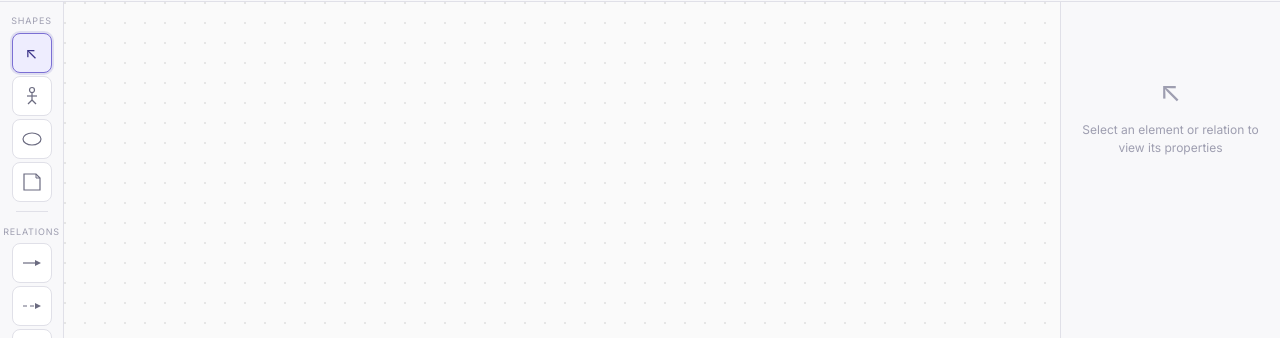
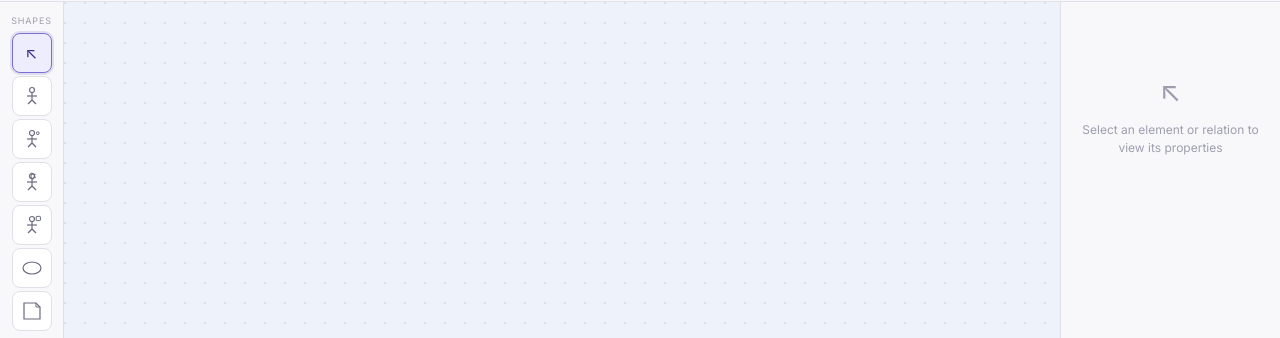
Before and after one commit to MuhammadAashirAslam/Online-Design-tool---CASE-, a React (Vite) app: page /editor/1 in a window 1280 px wide. Shown: the part 84-422 px from the top of the page. Built offline with nearby package versions, Linux system fonts and the light colour scheme.

Commit message:
Add actor variants and improve canvas visibility

```diff
--- a/src/components/Canvas.tsx
+++ b/src/components/Canvas.tsx
@@ -163,11 +163,8 @@ const Canvas = forwardRef<SVGSVGElement, CanvasProps>(({
       }
 
       setHoverTargetId(best?.id || null);
-    } else {
-      const hoveredEl = [...elements].reverse().find(el =>
-        pos.x >= el.x && pos.x <= el.x + el.width && pos.y >= el.y && pos.y <= el.y + el.height
-      );
-      setHoverTargetId(hoveredEl?.id || null);
+    } else if (hoverTargetId) {
+      setHoverTargetId(null);
     }
   };
 
@@ -324,7 +321,7 @@ const Canvas = forwardRef<SVGSVGElement, CanvasProps>(({
         </marker>
         {/* Dot grid pattern */}
         <pattern id="dotGrid" x="0" y="0" width="20" height="20" patternUnits="userSpaceOnUse">
-          <circle cx="1" cy="1" r="0.8" fill="#ccc" />
+          <circle cx="1" cy="1" r="0.8" fill="var(--canvas-grid-dot, #B9C6D8)" />
         </pattern>
       </defs>
     );
@@ -339,7 +336,13 @@ const Canvas = forwardRef<SVGSVGElement, CanvasProps>(({
       case 'class-box':
         return renderClassBox(el, isSelected, isConnectingSource);
       case 'actor':
-        return renderActor(el, isSelected, isConnectingSource);
+        return renderActor(el, isSelected, isConnectingSource, 'default');
+      case 'actor-user':
+        return renderActor(el, isSelected, isConnectingSource, 'user');
+      case 'actor-admin':
+        return renderActor(el, isSelected, isConnectingSource, 'admin');
+      case 'actor-system':
+        return renderActor(el, isSelected, isConnectingSource, 'system');
       case 'usecase':
         return renderUseCase(el, isSelected, isConnectingSource);
       case 'component':
@@ -407,7 +410,12 @@ const Canvas = forwardRef<SVGSVGElement, CanvasProps>(({
     );
   }
 
-  function renderActor(el: DiagramElement, isSelected: boolean, isConnSrc: boolean) {
+  function renderActor(
+    el: DiagramElement,
+    isSelected: boolean,
+    isConnSrc: boolean,
+    variant: 'default' | 'user' | 'admin' | 'system',
+  ) {
     const cx = el.x + el.width / 2;
     const headR = 10;
     const headY = el.y + headR + 4;
@@ -424,6 +432,20 @@ const Canvas = forwardRef<SVGSVGElement, CanvasProps>(({
         <line x1={cx - legSpread} y1={armY} x2={cx + legSpread} y2={armY} stroke={s} strokeWidth="1.5" />
         <line x1={cx} y1={bodyBottomY} x2={cx - legSpread} y2={bodyBottomY + 20} stroke={s} strokeWidth="1.5" />
         <line x1={cx} y1={bodyBottomY} x2={cx + legSpread} y2={bodyBottomY + 20} stroke={s} strokeWidth="1.5" />
+        {variant === 'user' && (
+          <circle cx={cx + 14} cy={headY - 8} r={4.5} fill="none" stroke={s} strokeWidth="1" />
+        )}
+        {variant === 'admin' && (
+          <path
+            d={`M${cx} ${headY - 16} L${cx + 4} ${headY - 10} L${cx + 9} ${headY - 11} L${cx + 7} ${headY - 6} L${cx + 11} ${headY - 2} L${cx + 6} ${headY - 1} L${cx + 3} ${headY + 4} L${cx} ${headY} L${cx - 3} ${headY + 4} L${cx - 6} ${headY - 1} L${cx - 11} ${headY - 2} L${cx - 7} ${headY - 6} L${cx - 9} ${headY - 11} L${cx - 4} ${headY - 10} Z`}
+            fill="none"
+            stroke={s}
+            strokeWidth="0.9"
+          />
+        )}
+        {variant === 'system' && (
+          <rect x={cx + 8} y={headY - 12} width={10} height={10} rx={1.5} fill="none" stroke={s} strokeWidth="1" />
+        )}
         <text x={cx} y={el.y + el.height - 2} textAnchor="middle" fontSize="11"
           fill="#1A1A2E" fontFamily="Inter, sans-serif">{el.label}</text>
       </g>
@@ -611,42 +633,40 @@ const Canvas = forwardRef<SVGSVGElement, CanvasProps>(({
     if (!source) return null;
 
     const targetEl = hoverTargetId ? elements.find(e => e.id === hoverTargetId) : undefined;
-
-    let targetPoint = mouseCanvasPos;
-    if (targetEl) {
-      const cx = targetEl.x + targetEl.width / 2;
-      const cy = targetEl.y + targetEl.height / 2;
-      const hardpoints = [
-        { x: cx, y: targetEl.y },
-        { x: cx, y: targetEl.y + targetEl.height },
-        { x: targetEl.x, y: cy },
-        { x: targetEl.x + targetEl.width, y: cy }
-      ];
-      let minD = Infinity;
-      let bestHp = hardpoints[0];
-      for (const hp of hardpoints) {
-        const d = Math.hypot(hp.x - mouseCanvasPos.x, hp.y - mouseCanvasPos.y);
-        if (d < minD) {
-          minD = d;
-          bestHp = hp;
-        }
-      }
-      targetPoint = bestHp;
-    }
+    const targetPoint = targetEl
+      ? getCenterPoint(targetEl)
+      : mouseCanvasPos;
 
     const isAssociation = activeTool === 'association';
-
     const sp = isAssociation
       ? getPerimeterPoint(source, targetPoint.x, targetPoint.y)
       : getEdgePoint(source, targetPoint.x, targetPoint.y);
 
-    const ep = targetPoint;
+    const ep = targetEl
+      ? (isAssociation
+        ? getPerimeterPoint(targetEl, sp.x, sp.y)
+        : getEdgePoint(targetEl, sp.x, sp.y))
+      : targetPoint;
 
     const isDashed = ['dependency', 'realization', 'include', 'extend'].includes(activeTool);
     const markerId = `url(#arrow-${activeTool})`;
 
     return (
       <g pointerEvents="none">
+        {targetEl && (
+          <rect
+            x={targetEl.x - 5}
+            y={targetEl.y - 5}
+            width={targetEl.width + 10}
+            height={targetEl.height + 10}
+            rx={8}
+            fill="none"
+            stroke="#534AB7"
+            strokeWidth={1.5}
+            strokeDasharray="6 3"
+            opacity={0.8}
+          />
+        )}
         <line
           x1={sp.x}
           y1={sp.y}
@@ -696,11 +716,10 @@ const Canvas = forwardRef<SVGSVGElement, CanvasProps>(({
           {elements.map(el => {
             const isSelected = el.id === selectedId;
             const isConnectingSource = el.id === connectingFrom;
-            const isHoverTarget = el.id === hoverTargetId;
-            const isConnectorTool = connectorTools.includes(activeTool);
+            const isConnectorTool = ['association', 'inheritance', 'realization', 'dependency', 'aggregation', 'composition', 'include', 'extend'].includes(activeTool);
 
-            // Show hardpoints if element is selected, hovered, or connecting source
-            if (!isSelected && !isConnectingSource && !isHoverTarget) return null;
+            // Only show hardpoints if element is selected, or if we are using a connector tool
+            if (!isSelected && !isConnectorTool && !isConnectingSource) return null;
 
             const cx = el.x + el.width / 2;
             const cy = el.y + el.height / 2;
@@ -711,37 +730,20 @@ const Canvas = forwardRef<SVGSVGElement, CanvasProps>(({
               { x: el.x + el.width, y: cy }      // Right
             ];
 
-            // If actively snapping to this element, highlight the closest hardpoint
-            let activeHpIndex = -1;
-            if (isConnectorTool && connectingFrom && isHoverTarget && mouseCanvasPos) {
-              let minD = Infinity;
-              hardpoints.forEach((p, i) => {
-                const d = Math.hypot(p.x - mouseCanvasPos.x, p.y - mouseCanvasPos.y);
-                if (d < minD) {
-                  minD = d;
-                  activeHpIndex = i;
-                }
-              });
-            }
-
             return (
               <g key={`hp-${el.id}`}>
-                {hardpoints.map((p, i) => {
-                  const isActive = i === activeHpIndex;
-                  return (
-                    <circle
-                      key={i}
-                      cx={p.x}
-                      cy={p.y}
-                      r={isActive ? 6 : 3.5}
-                      fill={isActive ? '#10b981' : 'none'}
-                      stroke={isActive ? '#fff' : '#534AB7'}
-                      strokeWidth={isActive ? 2 : 1.5}
-                      opacity={isActive ? 1 : 0.6}
-                      style={{ pointerEvents: 'none', transition: 'all 0.15s ease' }}
-                    />
-                  );
-                })}
+                {hardpoints.map((p, i) => (
+                  <circle
+                    key={i}
+                    cx={p.x}
+                    cy={p.y}
+                    r={3.5}
+                    fill="#534AB7"
+                    stroke="#fff"
+                    strokeWidth={1.5}
+                    style={{ pointerEvents: 'none' }}
+                  />
+                ))}
               </g>
             );
           })}
--- a/src/components/ShapePalette.tsx
+++ b/src/components/ShapePalette.tsx
@@ -34,6 +34,45 @@ const TOOL_ICONS: Record<string, { label: string; icon: ReactNode }> = {
         <line x1="5" y1="10" x2="15" y2="10" stroke="currentColor" strokeWidth="1.2" />
         <line x1="10" y1="14" x2="6" y2="18" stroke="currentColor" strokeWidth="1.2" />
         <line x1="10" y1="14" x2="14" y2="18" stroke="currentColor" strokeWidth="1.2" />
+      </svg>
+    ),
+  },
+  'actor-user': {
+    label: 'User Actor',
+    icon: (
+      <svg width="20" height="20" viewBox="0 0 20 20">
+        <circle cx="10" cy="4" r="2.5" fill="none" stroke="currentColor" strokeWidth="1.2" />
+        <line x1="10" y1="6.5" x2="10" y2="14" stroke="currentColor" strokeWidth="1.2" />
+        <line x1="5" y1="10" x2="15" y2="10" stroke="currentColor" strokeWidth="1.2" />
+        <line x1="10" y1="14" x2="6" y2="18" stroke="currentColor" strokeWidth="1.2" />
+        <line x1="10" y1="14" x2="14" y2="18" stroke="currentColor" strokeWidth="1.2" />
+        <circle cx="15.8" cy="4.2" r="1.4" fill="none" stroke="currentColor" strokeWidth="1" />
+      </svg>
+    ),
+  },
+  'actor-admin': {
+    label: 'Admin Actor',
+    icon: (
+      <svg width="20" height="20" viewBox="0 0 20 20">
+        <circle cx="10" cy="4" r="2.5" fill="none" stroke="currentColor" strokeWidth="1.2" />
+        <line x1="10" y1="6.5" x2="10" y2="14" stroke="currentColor" strokeWidth="1.2" />
+        <line x1="5" y1="10" x2="15" y2="10" stroke="currentColor" strokeWidth="1.2" />
+        <line x1="10" y1="14" x2="6" y2="18" stroke="currentColor" strokeWidth="1.2" />
+        <line x1="10" y1="14" x2="14" y2="18" stroke="currentColor" strokeWidth="1.2" />
+        <path d="M10 0.8L11.2 2.4L13.2 2.2L12.4 4L13.7 5.5L11.8 5.8L10.8 7.4L10 5.8L8.2 5.5L9.5 4L8.7 2.2L10.7 2.4Z" fill="none" stroke="currentColor" strokeWidth="0.9" />
+      </svg>
+    ),
+  },
+  'actor-system': {
+    label: 'System Actor',
+    icon: (
+      <svg width="20" height="20" viewBox="0 0 20 20">
+        <circle cx="10" cy="4" r="2.5" fill="none" stroke="currentColor" strokeWidth="1.2" />
+        <line x1="10" y1="6.5" x2="10" y2="14" stroke="currentColor" strokeWidth="1.2" />
+        <line x1="5" y1="10" x2="15" y2="10" stroke="currentColor" strokeWidth="1.2" />
+        <line x1="10" y1="14" x2="6" y2="18" stroke="currentColor" strokeWidth="1.2" />
+        <line x1="10" y1="14" x2="14" y2="18" stroke="currentColor" strokeWidth="1.2" />
+        <rect x="14.2" y="1.4" width="4.2" height="4.2" rx="0.6" fill="none" stroke="currentColor" strokeWidth="1" />
       </svg>
     ),
   },
--- a/src/lib/validationEngine.ts
+++ b/src/lib/validationEngine.ts
@@ -13,6 +13,7 @@ export function validateDiagram(
   umlType: string
 ): ValidationError[] {
   const errors: ValidationError[] = [];
+  const actorTypes = new Set(['actor', 'actor-user', 'actor-admin', 'actor-system']);
 
   // ── General rules ──
   elements.forEach(el => {
@@ -142,7 +143,7 @@ export function validateDiagram(
 
   // ── Use case diagram rules ──
   if (umlType === 'usecase') {
-    const actors = elements.filter(e => e.element_type === 'actor');
+    const actors = elements.filter(e => actorTypes.has(e.element_type));
     const useCases = elements.filter(e => e.element_type === 'usecase');
 
     // Actors must connect to at least one use case
--- a/src/pages/Editor.tsx
+++ b/src/pages/Editor.tsx
@@ -130,6 +130,9 @@ export default function Editor() {
     const defaults: Record<string, Partial<DiagramElement>> = {
       'class-box': { width: 160, height: 120, fill: '#E6F1FB', stroke: '#378ADD', label: 'NewClass', attributes: [{ visibility: '+', name: 'attribute', type: 'String' }], methods: [{ visibility: '+', name: 'method', returnType: 'void', params: '' }] },
       'actor': { width: 50, height: 90, fill: 'transparent', stroke: '#6B6B80', label: 'Actor' },
+      'actor-user': { width: 50, height: 90, fill: 'transparent', stroke: '#6B6B80', label: 'User' },
+      'actor-admin': { width: 50, height: 90, fill: 'transparent', stroke: '#6B6B80', label: 'Admin' },
+      'actor-system': { width: 50, height: 90, fill: 'transparent', stroke: '#6B6B80', label: 'External System' },
       'usecase': { width: 160, height: 60, fill: '#E6F1FB', stroke: '#378ADD', label: 'Use Case' },
       'component': { width: 140, height: 80, fill: '#E1F5EE', stroke: '#1D9E75', label: 'Component' },
       'node': { width: 140, height: 90, fill: '#FAEEDA', stroke: '#B8860B', label: 'Node' },
--- a/src/styles/index.css
+++ b/src/styles/index.css
@@ -19,7 +19,8 @@
   --bg-primary:    #FFFFFF;
   --bg-secondary:  #F8F8FA;
   --bg-tertiary:   #F0F0F3;
-  --bg-canvas:     #FAFAFA;
+  --bg-canvas:     #EEF3FB;
+  --canvas-grid-dot: #B9C6D8;
 
   --text-primary:   #1A1A2E;
   --text-secondary: #6B6B80;
@@ -83,7 +84,8 @@
     --bg-primary:    #0F0F1A;
     --bg-secondary:  #161625;
     --bg-tertiary:   #1E1E30;
-    --bg-canvas:     #121220;
+    --bg-canvas:     #1A2235;
+    --canvas-grid-dot: #4A5A78;
 
     --text-primary:   #E8E8F0;
     --text-secondary: #9090A8;
--- a/src/types.ts
+++ b/src/types.ts
@@ -30,6 +30,9 @@ export type ViewType =
 export type ElementType =
   | 'class-box'
   | 'actor'
+  | 'actor-user'
+  | 'actor-admin'
+  | 'actor-system'
   | 'usecase'
   | 'component'
   | 'node'
```
Also changed, not shown: src/lib/architectureTemplates.ts (+7 -7 lines).
